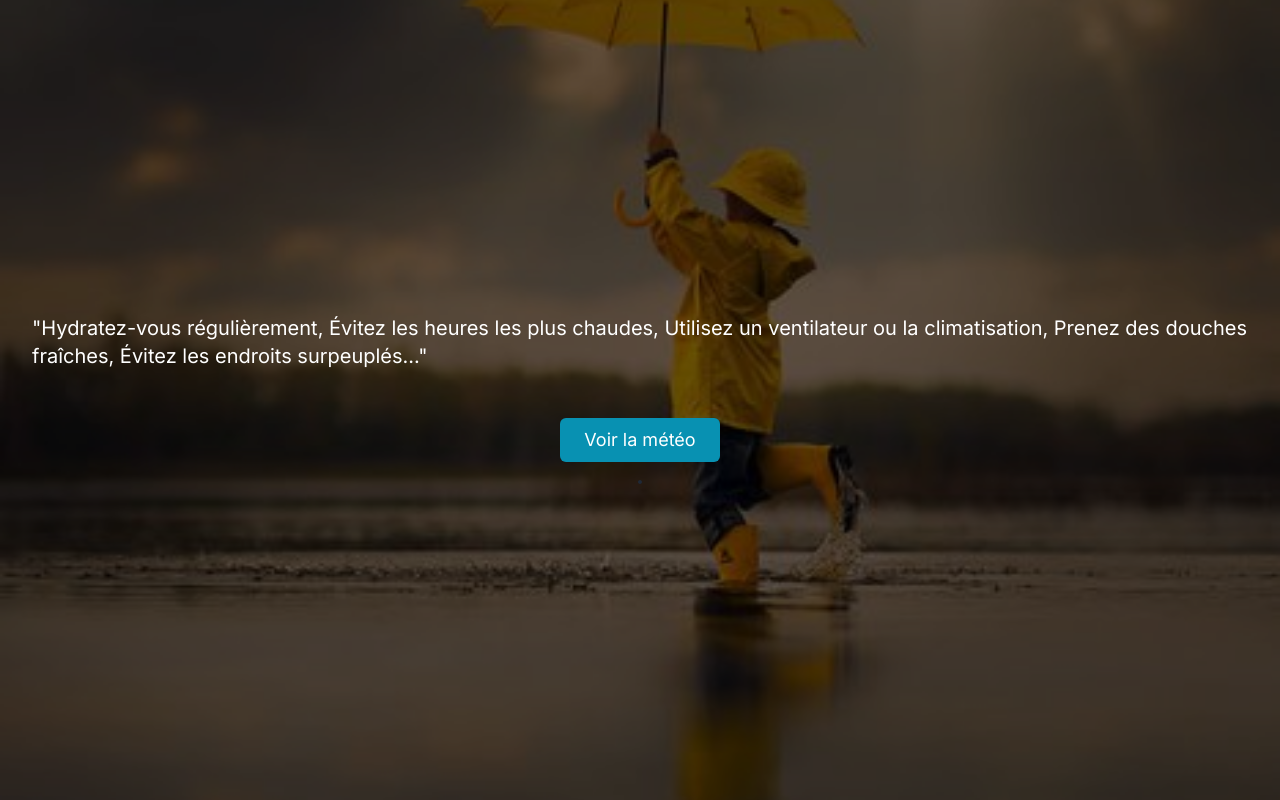
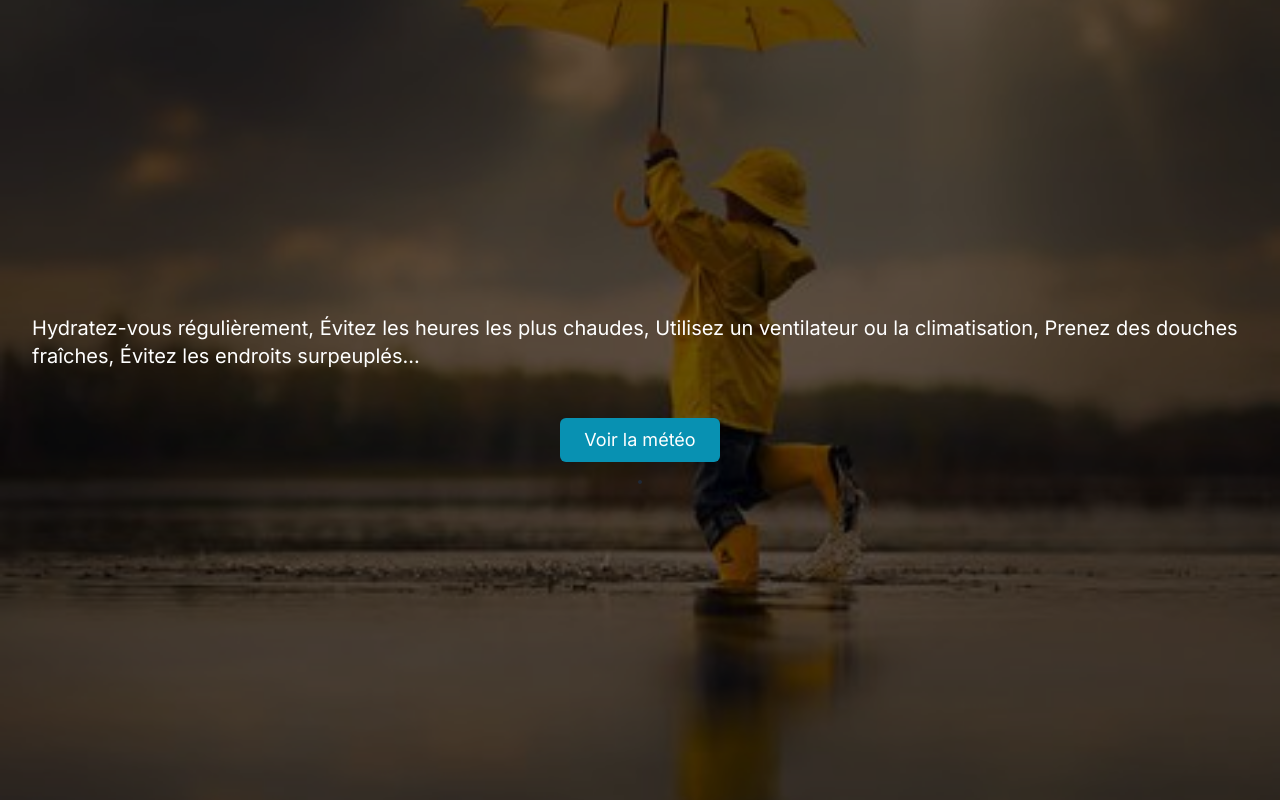
Before and after one commit to Jordan-Gloire/weather, a Next.js app: page / in a window 1280 px wide. Built offline with nearby package versions, Linux system fonts and the light colour scheme.

Commit message:
Update page.js

```diff
--- a/app/page.js
+++ b/app/page.js
@@ -8,7 +8,7 @@ export default function Home() {
   return (
     <>
       <div className="absolute top-0 bottom-0 left-0 right-0 bg-black/60 z-[1] flex justify-center items-center flex-col">
-       <p className=" text-white text-xl text-start py-4 px-8 ">"Hydratez-vous régulièrement, Évitez les heures les plus chaudes, Utilisez un ventilateur ou la climatisation,  Prenez des douches fraîches, Évitez les endroits surpeuplés..."</p>
+       <p className=" text-white text-xl text-start py-4 px-8 ">Hydratez-vous régulièrement, Évitez les heures les plus chaudes, Utilisez un ventilateur ou la climatisation,  Prenez des douches fraîches, Évitez les endroits surpeuplés...</p>
 
         <Link href={`/Meteo`} className="bg-cyan-600 mt-8 text-white hover:text-black duration-700 ease-in rounded-md outline-none border-none py-2 px-6 text-lg">Voir la météo</Link>
         <span className="loading loading-ring loading-lg"></span>
```
